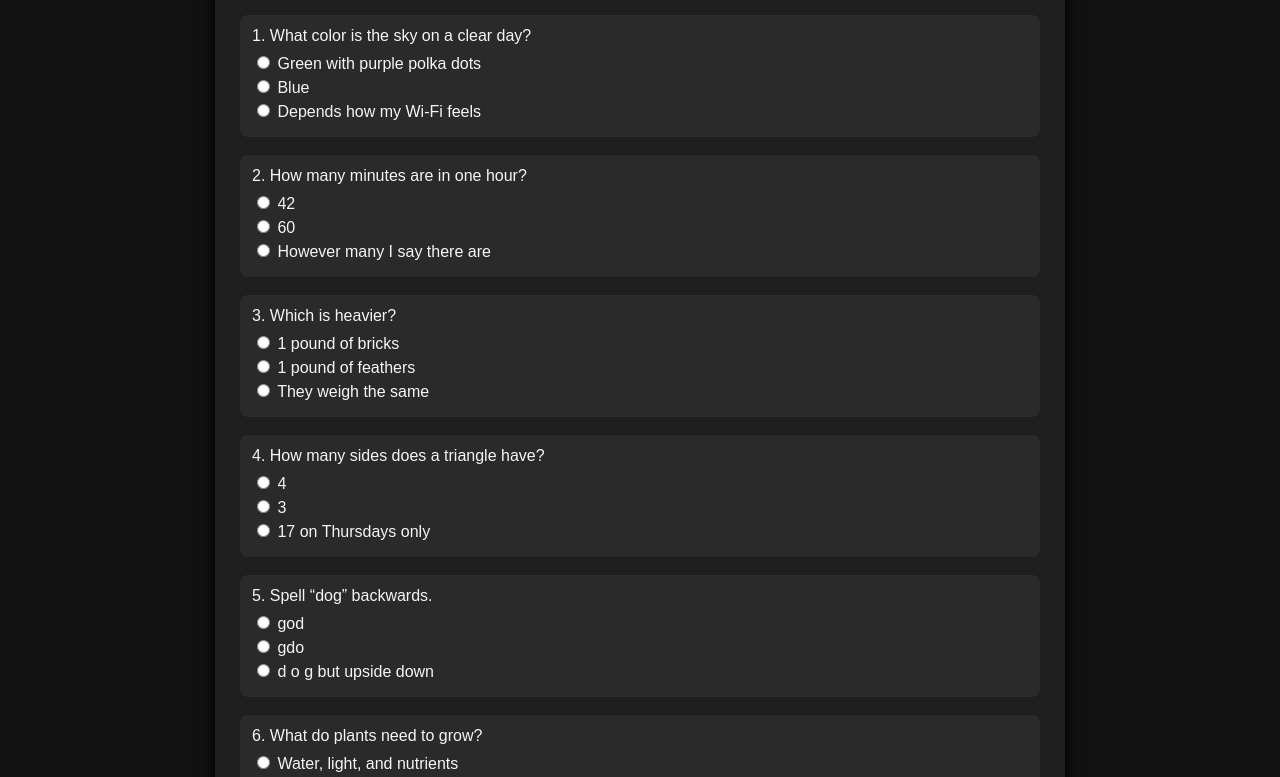
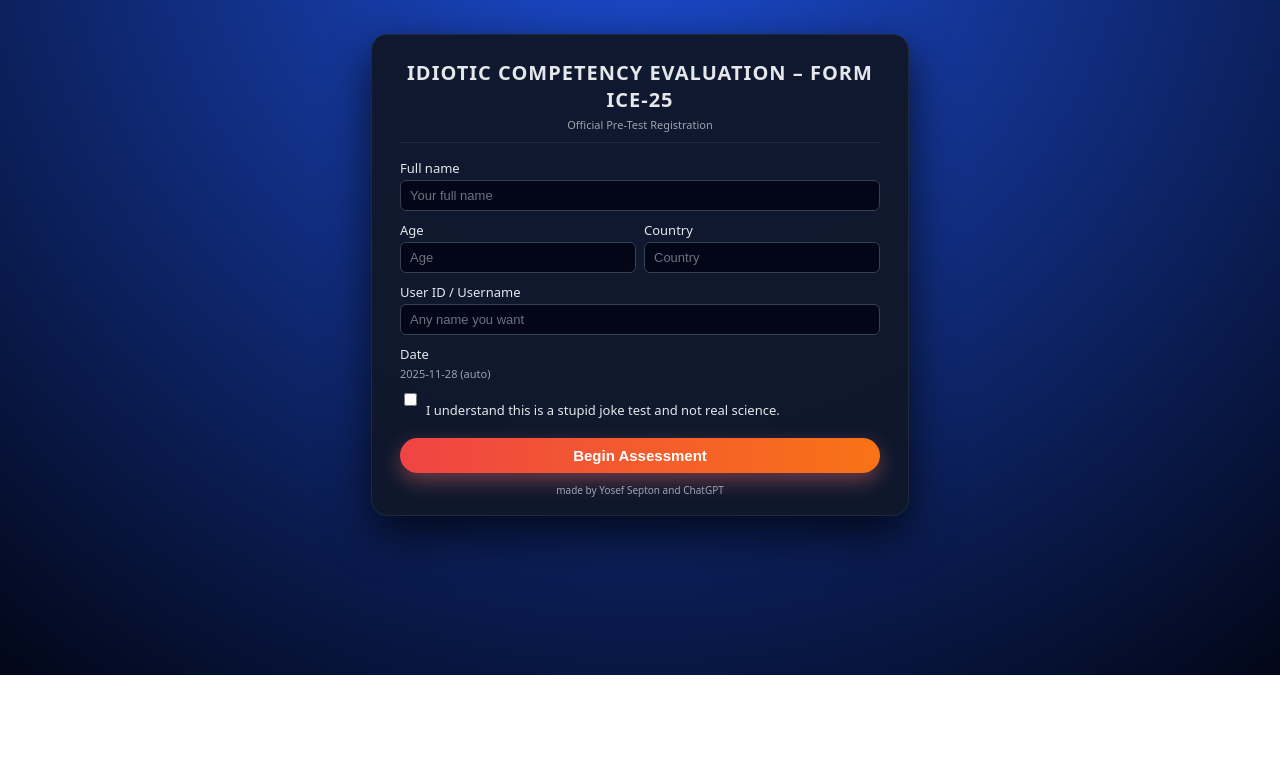
Before and after one commit to yosef-septon/idiotic-detector.github.io, a plain HTML site: page index.html in a window 1280 px wide. Shown: the part 125-902 px from the top of the page. After the commit the page ends 800 px from the top, so only its background shows below. Drawn offline with Linux system fonts and the light colour scheme.

Commit message:
Update index.html

```diff
--- a/index.html
+++ b/index.html
@@ -1,208 +1,178 @@
 <!DOCTYPE html>
-<html>
+<html lang="en">
 <head>
-  <meta charset="UTF-8">
-  <title>Idiotic Detector</title>
+  <meta charset="UTF-8" />
+  <title>Idiotic Detector – Official Form</title>
   <style>
     body {
-      font-family: Arial, sans-serif;
-      background: #111;
-      color: #f5f5f5;
       margin: 0;
-      padding: 20px;
+      font-family: system-ui, -apple-system, BlinkMacSystemFont, "Segoe UI", sans-serif;
+      background: radial-gradient(circle at top, #1d4ed8, #020617);
+      color: #e5e7eb;
+      min-height: 100vh;
+      display: flex;
+      align-items: center;
+      justify-content: center;
     }
-    .container {
-      max-width: 800px;
-      margin: 0 auto;
-      background: #1e1e1e;
-      padding: 20px 25px 30px;
-      border-radius: 10px;
-      box-shadow: 0 0 15px #000;
+    .card {
+      background: rgba(15, 23, 42, 0.96);
+      border-radius: 16px;
+      padding: 24px 28px 18px;
+      max-width: 480px;
+      width: 90%;
+      box-shadow: 0 18px 45px rgba(0, 0, 0, 0.7);
+      border: 1px solid #1f2937;
     }
-    h1 {
+    .card-header {
+      border-bottom: 1px solid #1f2937;
+      padding-bottom: 10px;
+      margin-bottom: 16px;
+    }
+    .card-header h1 {
+      font-size: 20px;
+      margin: 0;
       text-align: center;
-      margin-bottom: 5px;
+      text-transform: uppercase;
+      letter-spacing: 1px;
     }
-    h2 {
+    .card-header p {
+      margin: 4px 0 0;
+      font-size: 11px;
       text-align: center;
-      font-weight: normal;
-      font-size: 16px;
-      margin-top: 0;
-      color: #aaa;
-    }
-    .question {
-      margin: 18px 0;
-      padding: 12px;
-      border-radius: 8px;
-      background: #2a2a2a;
-    }
-    .question p {
-      margin: 0 0 8px;
+      color: #9ca3af;
     }
     label {
       display: block;
-      margin: 4px 0;
-      cursor: pointer;
+      font-size: 13px;
+      margin-top: 10px;
+      margin-bottom: 3px;
+    }
+    input[type="text"],
+    input[type="number"],
+    input[type="email"] {
+      width: 100%;
+      padding: 7px 9px;
+      border-radius: 6px;
+      border: 1px solid #374151;
+      background: #020617;
+      color: #e5e7eb;
+      font-size: 13px;
+      box-sizing: border-box;
+    }
+    input::placeholder {
+      color: #6b7280;
+    }
+    .row {
+      display: flex;
+      gap: 8px;
+    }
+    .row > div {
+      flex: 1;
+    }
+    .small {
+      font-size: 11px;
+      color: #9ca3af;
+      margin-top: 2px;
+    }
+    .checkbox-row {
+      margin-top: 10px;
+      font-size: 12px;
+      display: flex;
+      align-items: flex-start;
+      gap: 6px;
+      color: #e5e7eb;
+    }
+    .checkbox-row input {
+      margin-top: 2px;
     }
     button {
-      display: block;
-      margin: 25px auto 10px;
-      padding: 12px 24px;
-      font-size: 18px;
+      margin-top: 16px;
+      width: 100%;
+      padding: 9px 0;
       border-radius: 999px;
       border: none;
+      font-size: 15px;
+      font-weight: 600;
       cursor: pointer;
-      background: #ff4757;
+      background: linear-gradient(to right, #ef4444, #f97316);
       color: white;
+      box-shadow: 0 8px 20px rgba(248, 113, 113, 0.4);
     }
     button:hover {
-      background: #ff6b81;
+      filter: brightness(1.05);
     }
-    #result {
-      margin-top: 20px;
+    .footer {
+      margin-top: 10px;
       text-align: center;
-      font-size: 20px;
-    }
-    #result span {
-      font-weight: bold;
+      font-size: 10px;
+      color: #9ca3af;
     }
   </style>
 </head>
 <body>
-  <div class="container">
-    <h1>Idiotic Detector</h1>
-    <h2>Answer honestly. At the end you'll see how big of an idiot you are 😈</h2>
+  <div class="card">
+    <div class="card-header">
+      <h1>Idiotic Competency Evaluation – Form ICE-25</h1>
+      <p>Official Pre-Test Registration</p>
+    </div>
 
-    <form id="quiz">
+    <form id="introForm">
+      <label for="fullName">Full name</label>
+      <input id="fullName" type="text" required placeholder="Your full name" />
 
-      <!-- Q1 -->
-      <div class="question">
-        <p>1. What color is the sky on a clear day?</p>
-        <label><input type="radio" name="q1"> Green with purple polka dots</label>
-        <label><input type="radio" name="q1" class="correct"> Blue</label>
-        <label><input type="radio" name="q1"> Depends how my Wi-Fi feels</label>
+      <div class="row">
+        <div>
+          <label for="age">Age</label>
+          <input id="age" type="number" min="1" max="150" required placeholder="Age" />
+        </div>
+        <div>
+          <label for="country">Country</label>
+          <input id="country" type="text" required placeholder="Country" />
+        </div>
       </div>
 
-      <!-- Q2 -->
-      <div class="question">
-        <p>2. How many minutes are in one hour?</p>
-        <label><input type="radio" name="q2"> 42</label>
-        <label><input type="radio" name="q2" class="correct"> 60</label>
-        <label><input type="radio" name="q2"> However many I say there are</label>
+      <label for="username">User ID / Username</label>
+      <input id="username" type="text" required placeholder="Any name you want" />
+
+      <label>Date</label>
+      <div class="small" id="dateDisplay"></div>
+
+      <div class="checkbox-row">
+        <input id="agree" type="checkbox" required />
+        <label for="agree">
+          I understand this is a stupid joke test and not real science.
+        </label>
       </div>
 
-      <!-- Q3 -->
-      <div class="question">
-        <p>3. Which is heavier?</p>
-        <label><input type="radio" name="q3"> 1 pound of bricks</label>
-        <label><input type="radio" name="q3"> 1 pound of feathers</label>
-        <label><input type="radio" name="q3" class="correct"> They weigh the same</label>
-      </div>
-
-      <!-- Q4 -->
-      <div class="question">
-        <p>4. How many sides does a triangle have?</p>
-        <label><input type="radio" name="q4"> 4</label>
-        <label><input type="radio" name="q4" class="correct"> 3</label>
-        <label><input type="radio" name="q4"> 17 on Thursdays only</label>
-      </div>
-
-      <!-- Q5 -->
-      <div class="question">
-        <p>5. Spell “dog” backwards.</p>
-        <label><input type="radio" name="q5" class="correct"> god</label>
-        <label><input type="radio" name="q5"> gdo</label>
-        <label><input type="radio" name="q5"> d o g but upside down</label>
-      </div>
-
-      <!-- Q6 -->
-      <div class="question">
-        <p>6. What do plants need to grow?</p>
-        <label><input type="radio" name="q6" class="correct"> Water, light, and nutrients</label>
-        <label><input type="radio" name="q6"> TikTok likes</label>
-        <label><input type="radio" name="q6"> Minecraft RTX ON</label>
-      </div>
-
-      <!-- Q7 -->
-      <div class="question">
-        <p>7. Where does the sun rise?</p>
-        <label><input type="radio" name="q7"> West</label>
-        <label><input type="radio" name="q7" class="correct"> East</label>
-        <label><input type="radio" name="q7"> In my fridge</label>
-      </div>
-
-      <!-- Q8 -->
-      <div class="question">
-        <p>8. 2 + 2 × 2 = ?</p>
-        <label><input type="radio" name="q8"> 8</label>
-        <label><input type="radio" name="q8" class="correct"> 6</label>
-        <label><input type="radio" name="q8"> Potato</label>
-      </div>
-
-      <!-- Q9 -->
-      <div class="question">
-        <p>9. What do you breathe in to stay alive?</p>
-        <label><input type="radio" name="q9"> Fire</label>
-        <label><input type="radio" name="q9" class="correct"> Oxygen / air</label>
-        <label><input type="radio" name="q9"> Screaming</label>
-      </div>
-
-      <!-- Q10 -->
-      <div class="question">
-        <p>10. If a website says “Click here to close this tab”, what should you do?</p>
-        <label><input type="radio" name="q10"> Click random ads</label>
-        <label><input type="radio" name="q10" class="correct"> Probably don’t trust it</label>
-        <label><input type="radio" name="q10"> Give it your credit card</label>
-      </div>
-
-      <!-- You can add more questions later by copying a block like above -->
-
-      <button type="submit">See how big of an idiot you are</button>
+      <button type="submit">Begin Assessment</button>
     </form>
 
-    <div id="result"></div>
+    <div class="footer">
+      made by Yosef Septon and ChatGPT
+    </div>
   </div>
 
   <script>
-    const form = document.getElementById('quiz');
-    const resultDiv = document.getElementById('result');
+    // Set today's date
+    const dateEl = document.getElementById("dateDisplay");
+    const today = new Date();
+    const y = today.getFullYear();
+    const m = String(today.getMonth() + 1).padStart(2, "0");
+    const d = String(today.getDate()).padStart(2, "0");
+    dateEl.textContent = `${y}-${m}-${d} (auto)`;
 
-    form.addEventListener('submit', function (e) {
+    // Save info and go to quiz
+    document.getElementById("introForm").addEventListener("submit", function (e) {
       e.preventDefault();
-
-      const correctAnswers = document.querySelectorAll('input.correct');
-      let score = 0;
-      correctAnswers.forEach(input => {
-        if (input.checked) score++;
-      });
-
-      const totalQuestions = correctAnswers.length;
-      const wrong = totalQuestions - score;
-      let level = '';
-      let msg = '';
-
-      if (wrong === 0) {
-        level = '0% idiot';
-        msg = 'You are actually a genius. Suspicious. 🤨';
-      } else if (wrong <= 3) {
-        level = 'Low idiot level';
-        msg = 'You make mistakes, but you still have brain cells.';
-      } else if (wrong <= 6) {
-        level = 'Medium idiot';
-        msg = 'You might need to touch some grass and maybe a book.';
-      } else if (wrong <= 9) {
-        level = 'High idiot';
-        msg = 'Yeahhh… this is not your brightest moment 😅';
-      } else {
-        level = 'MAXIMUM IDIOT';
-        msg = 'Certified clown. Please do not operate heavy machinery. 🤡';
-      }
-
-      resultDiv.innerHTML = `
-        <p>Your score: <span>${score}/${totalQuestions}</span></p>
-        <p>Your idiot level: <span>${level}</span></p>
-        <p>${msg}</p>
-      `;
+      const data = {
+        fullName: document.getElementById("fullName").value.trim(),
+        age: document.getElementById("age").value.trim(),
+        country: document.getElementElementById("country").value.trim(),
+        username: document.getElementById("username").value.trim(),
+        date: dateEl.textContent
+      };
+      localStorage.setItem("idiotUser", JSON.stringify(data));
+      window.location.href = "quiz.html";
     });
   </script>
 </body>
```
